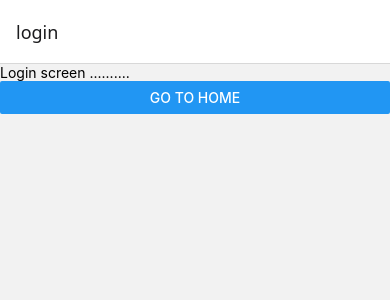
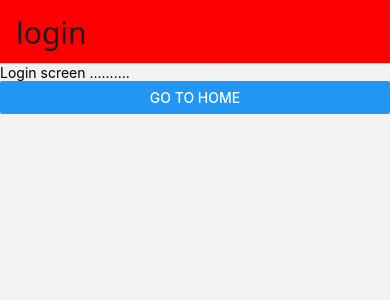
Before and after one commit to vaibhavzalte/first_app, a React Native app: screen / in a window 390 px wide. Shown: the top 300 px of the page. Built offline with nearby package versions, Linux system fonts and the light colour scheme.

Commit message:
Style in Stack Navigation

```diff
--- a/App.jsx
+++ b/App.jsx
@@ -25,9 +25,25 @@ const Login = (props) => {
 function App() {
   return (
     <NavigationContainer>
-      <Stack.Navigator>
+      <Stack.Navigator
+      // for all position
+      screenOptions={{
+        headerStyle:{
+          backgroundColor:'red',
+        },
+        headerTitleStyle:{
+          fontSize:30,
+        },
+      }}
+      >
         <Stack.Screen name="login" component={Login} />
-        <Stack.Screen name="myhome" component={Home} />
+        <Stack.Screen name="myhome" component={Home}
+        // particular
+        options={{
+          headerStyle:{
+            backgroundColor:'blue',
+          }
+        }}/>
       </Stack.Navigator>
     </NavigationContainer>
   );
```
